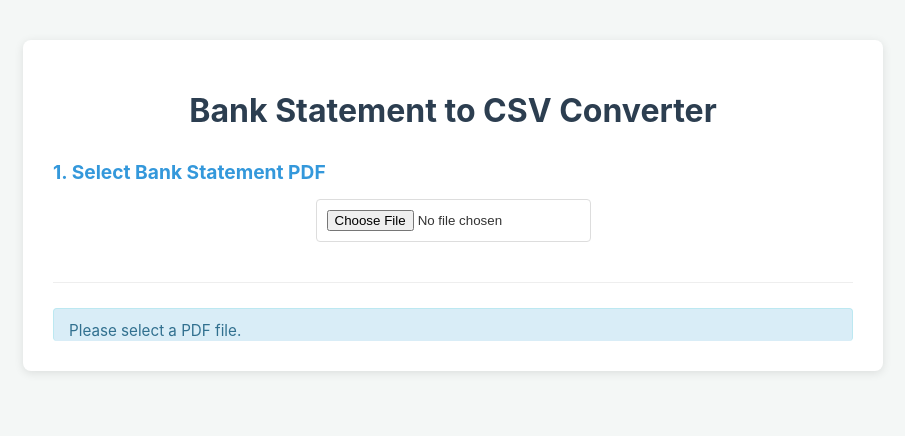
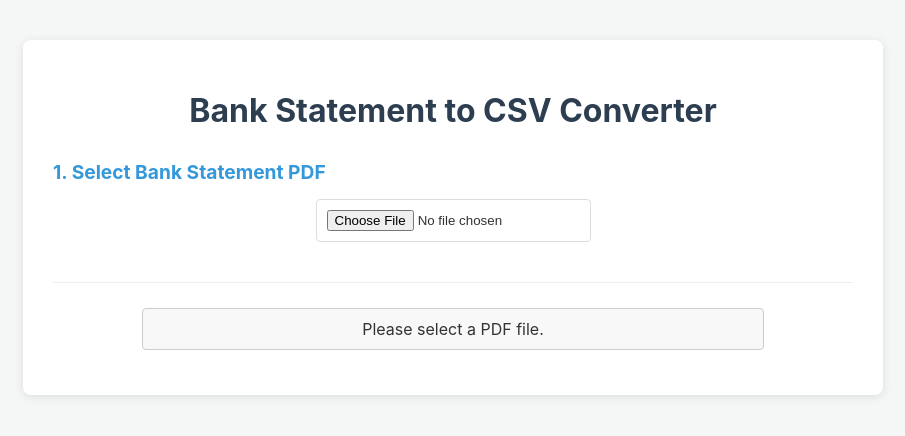
Before and after one commit to fantomftfw/bankParse, a React (Create React App) app in the folder converter/client/: page / in a window 1280 px wide. Shown: the top 436 px of the page, without its empty margins (187-1092 px from the left). Built offline with nearby package versions, Linux system fonts and the light colour scheme; the HTML template or start-up script is replaced by a standard one.

Commit message:
Feat: Add Convert button, decouple selection/processing, prepare for full data display 2

```diff
--- a/converter/client/src/App.css
+++ b/converter/client/src/App.css
@@ -106,3 +106,28 @@ td:last-child, th:last-child {
 }
 
 /* Status Message is styled inline via component logic */
+
+/* Spinner Styles */
+.spinner {
+  border: 4px solid rgba(0, 0, 0, 0.1);
+  border-left-color: #4a90e2; /* Spinner color - adjust as needed */
+  border-radius: 50%;
+  width: 24px;
+  height: 24px;
+  animation: spin 1s linear infinite;
+  display: inline-block; /* Align with text */
+  vertical-align: middle;
+  margin-right: 10px;
+}
+
+@keyframes spin {
+  to {
+    transform: rotate(360deg);
+  }
+}
+
+/* Style adjustments for StatusMessage when loading */
+.status-message.loading {
+  display: flex; /* Align spinner and text */
+  align-items: center;
+}
--- a/converter/client/src/components/StatusMessage.js
+++ b/converter/client/src/components/StatusMessage.js
@@ -1,32 +1,49 @@
 import React from 'react';
-import './StatusMessage.css'; // Import a dedicated CSS file
+// Optional: Import CSS if you add specific styles for StatusMessage
+// import './StatusMessage.css';
 
-function StatusMessage({ message, type }) {
-  if (!message && type !== 'loading') { // Keep showing if loading, even without specific text message
+function StatusMessage({ message, type = 'info' }) {
+  if (!message) {
     return null;
   }
 
-  let typeClass = '';
+  const style = {
+    padding: '10px',
+    margin: '10px 0',
+    border: '1px solid',
+    borderRadius: '4px',
+    maxWidth: '600px', // Limit width
+    margin: '15px auto', // Center block
+  };
+
   switch (type) {
+    case 'success':
+      style.borderColor = '#4CAF50';
+      style.color = '#4CAF50';
+      style.backgroundColor = '#e8f5e9';
+      break;
     case 'error':
-      typeClass = 'status-error';
-      break;
-    case 'success':
-      typeClass = 'status-success';
+      style.borderColor = '#f44336';
+      style.color = '#f44336';
+      style.backgroundColor = '#ffebee';
       break;
     case 'loading':
-      typeClass = 'status-loading';
+      style.borderColor = '#4a90e2';
+      style.color = '#4a90e2';
+      style.backgroundColor = '#e7f0fe';
       break;
-    case 'info':
-    default:
-      typeClass = 'status-info';
+    default: // info
+      style.borderColor = '#cccccc';
+      style.color = '#333333';
+      style.backgroundColor = '#f8f8f8';
       break;
   }
 
   return (
-    <div className={`status-message ${typeClass}`}>
-      {type === 'loading' && <div className="spinner"></div>} {/* Add spinner */}
-      <span>{message || (type === 'loading' ? 'Processing...' : '')}</span> {/* Default loading text */}
+    // Add the 'loading' class conditionally for styling with spinner
+    <div style={style} className={`status-message ${type}`}>
+      {type === 'loading' && <div className="spinner"></div>}
+      {message}
     </div>
   );
 }
```
Also changed, not shown: 1 other file (tests, documents, lock files or other folders).
